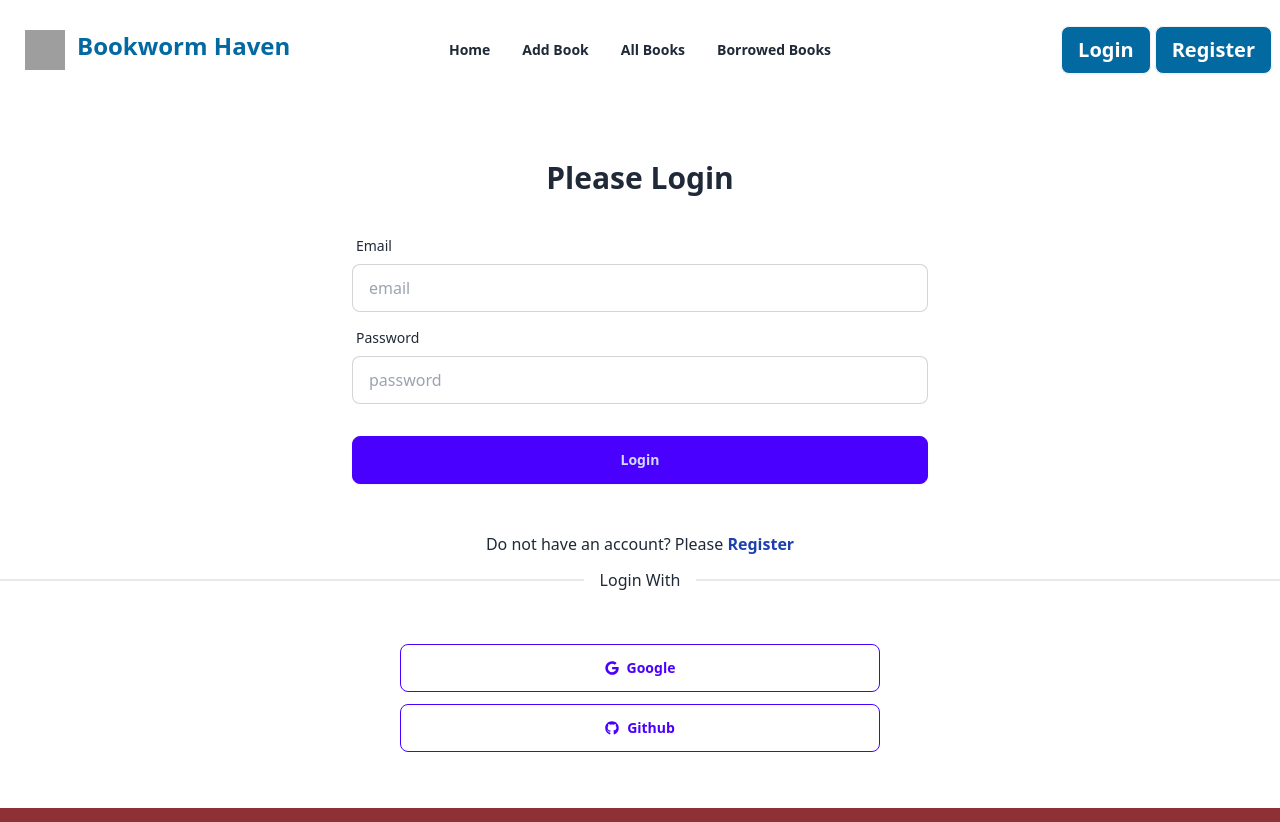
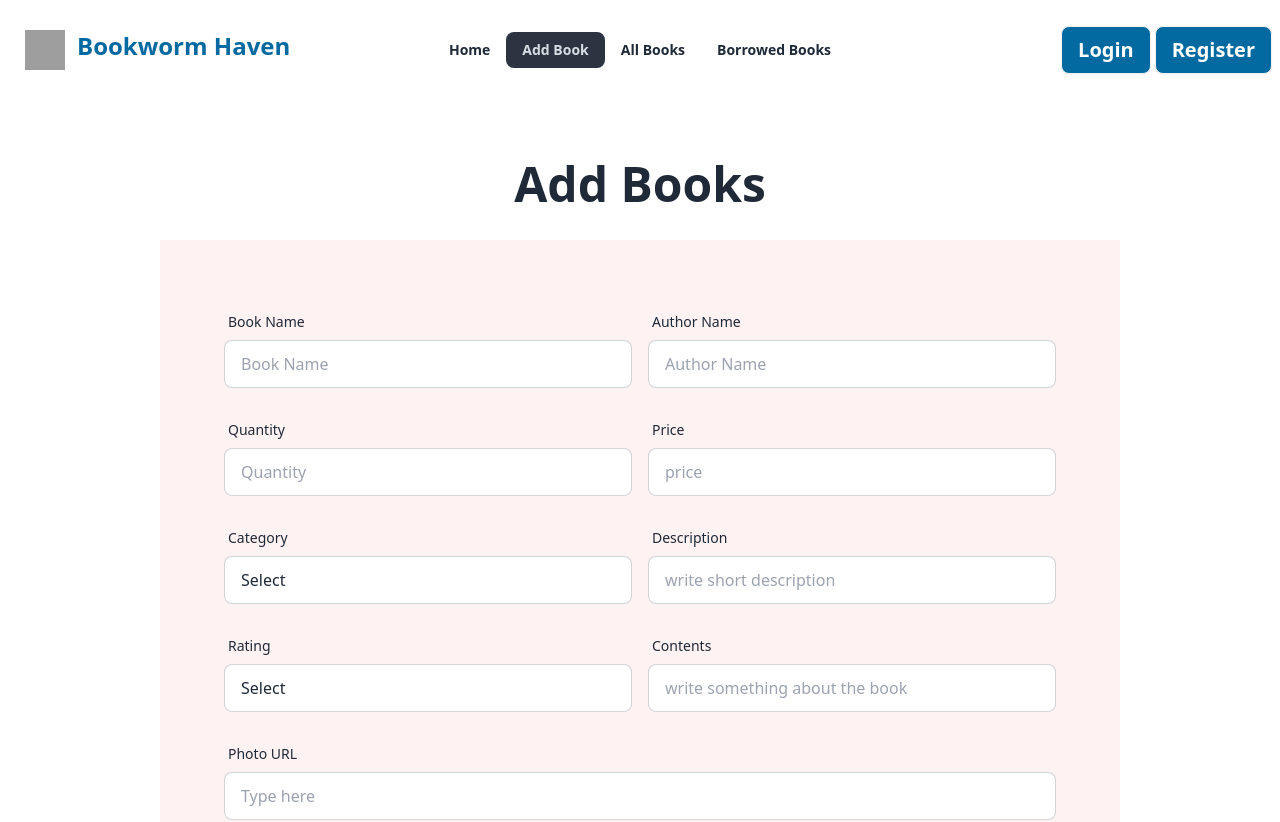
Before and after one commit to rabayasultana/11-library-management-system-client, a React (Vite) app: page /addBook in a window 1280 px wide. Before the commit this address led to /login. Shown: the top 822 px of the page. Built offline with nearby package versions, Linux system fonts and the light colour scheme; no server answers; grey boxes are pictures that could not be loaded; a web font is replaced by a local one.

Commit message:
Add book section done

```diff
--- a/package.json
+++ b/package.json
@@ -23,6 +23,7 @@
     "react-tabs": "^6.0.2",
     "react-toastify": "^10.0.5",
     "sort-by": "^1.2.0",
+    "sweetalert2": "^11.11.1",
     "swiper": "^11.1.2",
     "toastify": "^2.0.1"
   },
--- a/src/Routes/Routes.jsx
+++ b/src/Routes/Routes.jsx
@@ -7,7 +7,7 @@ import NotFound from "../pages/NotFound";
 import PrivateRoute from "./PrivateRoute";
 import Books from "../pages/Books";
 import BookDetails from "../pages/BookDetails";
-
+import AddBook from "../pages/AddBook";
 const router = createBrowserRouter([
     {
       path: "/",
@@ -30,7 +30,7 @@ const router = createBrowserRouter([
         },
         {
             path: "/addBook",
-            element: <PrivateRoute> </PrivateRoute>
+            element: <AddBook></AddBook>
         },
         {
             path: "/allBooks",
--- /dev/null
+++ b/src/pages/AddBook.jsx
@@ -0,0 +1,222 @@
+import { useContext } from "react";
+import Swal from "sweetalert2";
+import { AuthContext } from "../components/AuthProvider";
+
+const AddBook = () => {
+  const { user } = useContext(AuthContext) || {};
+
+  // handle submit
+  const handleAddBooks = (event) => {
+    event.preventDefault();
+
+    const form = event.target;
+
+    const email = user.email;
+    const bookName = form.bookName.value;
+    const authorName = form.authorName.value;
+    const price = parseFloat(form.price.value);
+    const category = form.category.value;
+    const description = form.description.value;
+    const quantity = parseFloat(form.quantity.value);
+    const contents = form.contents.value;
+    const rating = parseFloat(form.rating.value);
+    const photo = form.photo.value;
+
+    const newBook = {
+      email,
+      bookName,
+      authorName,
+      price,
+      category,
+      description,
+      quantity,
+      contents,
+      rating,
+      photo,
+    };
+    console.table(newBook);
+
+
+    // send data to the server
+    fetch("http://localhost:5000/books", {
+      method: "POST",
+      headers: {
+        "content-type": "application/json",
+      },
+      body: JSON.stringify(newBook),
+    })
+      .then((res) => res.json())
+      .then((data) => {
+        console.log(data);
+        if (data.insertedId) {
+          Swal.fire({
+            title: "Success!",
+            text: "Craft Item Added Successfully",
+            icon: "success",
+            confirmButtonText: "Ok",
+          });
+        }
+      });
+  };
+  return (
+    <div>
+      <h2 className="text-5xl text-center font-bold mb-8">Add Books</h2>
+      <div className="bg-red-50 p-16 mb-10 w-3/4 mx-auto">
+        <form onSubmit={handleAddBooks} className="space-y-2">
+          {/* Form email and name row */}
+          <div className="md:flex md:gap-4">
+            <label className="form-control md:w-1/2">
+              <div className="label">
+                <span className="label-text">Book Name</span>
+              </div>
+              <input
+                type="text"
+                name="bookName"
+                placeholder="Book Name"
+                className="input input-bordered w-full"
+              />
+              <div className="label"></div>
+            </label>
+
+            <label className="form-control md:w-1/2">
+              <div className="label">
+                <span className="label-text">Author Name</span>
+              </div>
+              <input
+                type="text"
+                name="authorName"
+                placeholder="Author Name"
+                className="input input-bordered w-full"
+              />
+              <div className="label"></div>
+            </label>
+          </div>
+          {/* Form Quantity and price row */}
+          <div className="md:flex md:gap-4">
+            <label className="form-control md:w-1/2">
+              <div className="label">
+                <span className="label-text">Quantity</span>
+              </div>
+              <input
+                type="text"
+                name="quantity"
+                placeholder="Quantity"
+                className="input input-bordered w-full"
+              />
+              <div className="label"></div>
+            </label>
+
+            <label className="form-control md:w-1/2">
+              <div className="label">
+                <span className="label-text">Price</span>
+              </div>
+              <input
+                type="text"
+                name="price"
+                placeholder="price"
+                className="input input-bordered w-full"
+              />
+              <div className="label"></div>
+            </label>
+          </div>
+
+          {/* category and description*/}
+          <div className="md:flex md:gap-4">
+            <label className="form-control md:w-1/2">
+              <div className="label">
+                <span className="label-text">Category</span>
+              </div>
+              <select
+                className="input input-bordered w-full"
+                id=""
+                name="category"
+                placeholder="Select a category"
+              >
+                <option value="">Select</option>
+                <option value="Computers and Tech">Computers and Tech</option>
+                <option value="Sci-Fi and Fantasy">Sci-Fi and Fantasy</option>
+                <option value="Travel and Adventure">
+                  Travel and Adventure
+                </option>
+                <option value="Horror and Mystery">Horror and Mystery</option>
+              </select>
+              <div className="label"></div>
+            </label>
+
+            <label className="form-control md:w-1/2">
+              <div className="label">
+                <span className="label-text">Description</span>
+              </div>
+              <input
+                type="text"
+                name="description"
+                placeholder="write short description"
+                className="input input-bordered w-full"
+              />
+              <div className="label"></div>
+            </label>
+          </div>
+          {/* Rating and contents/text */}
+
+          <div className="md:flex md:gap-4">
+            <label className="form-control md:w-1/2">
+              <div className="label">
+                <span className="label-text">Rating</span>
+              </div>
+              <select
+                className="input input-bordered w-full"
+                id=""
+                name="rating"
+                placeholder="Give a rating"
+              >
+                <option value="">Select</option>
+                <option value="1">1</option>
+                <option value="2">2</option>
+                <option value="3">3</option>
+                <option value="4">4</option>
+                <option value="5">5</option>
+              </select>
+              <div className="label"></div>
+            </label>
+
+            <label className="form-control md:w-1/2">
+              <div className="label">
+                <span className="label-text">Contents</span>
+              </div>
+              <input
+                type="text"
+                name="contents"
+                placeholder="write something about the book"
+                className="input input-bordered w-full"
+              />
+              <div className="label"></div>
+            </label>
+          </div>
+
+          {/* Photo row */}
+          <label className="form-control ">
+            <div className="label">
+              <span className="label-text">Photo URL</span>
+            </div>
+            <input
+              type="text"
+              name="photo"
+              placeholder="Type here"
+              className="input input-bordered w-full"
+            />
+            <div className="label"></div>
+          </label>
+          <div className="w-1/2 mx-auto">
+            <input
+              type="submit"
+              value="Add Book"
+              className="btn w-full bg-green text-white"
+            />
+          </div>
+        </form>
+      </div>
+    </div>
+  );
+};
+
+export default AddBook;
--- a/src/pages/BookDetails.jsx
+++ b/src/pages/BookDetails.jsx
@@ -1,72 +1,130 @@
-import { Link, useLoaderData } from "react-router-dom";
+import { useContext, useState } from "react";
+import { Link, useLoaderData, useNavigate } from "react-router-dom";
+import { AuthContext } from "../components/AuthProvider";
+import axios from "axios";
 
 const BookDetails = () => {
 
-  const openModal1 = () => {
-    document.getElementById('my_modal_1').showModal();
-  }
+    const {user} = useContext(AuthContext);
 
     const book = useLoaderData();
-    const { name, category, author, rating, image, description, quantity, contents, price } = book || {}
     console.log(book)
+
+    // modal
+    const openModal1 = () => {
+        document.getElementById('my_modal_1').showModal();
+      }
+
+// Form
+// const handleFormSubmit = (e) => {
+//     e.preventDefault();
+//     const form = new FormData(e.currentTarget);
+
+//       const date = form.get('date');
+//       const quantity1 = quantity;
+//     console.log(quantity1)
+// }
+
+
+// For confirming borrow and reducing quantity
+const [quantity, setQuantity] = useState(book.quantity || 0); // Initialize with book quantity or 0
+// const navigate = useNavigate();
+
+// const handleBorrow = () => {
+//   if (quantity > 0) {
+//     setQuantity(quantity - 1); // Reduce quantity if available
+//     // Add logic to update borrowed books in your database (not shown here)
+//     alert("Borrowed successfully! You can now check out the book."); // Or show success message
+
+//     // Potentially navigate to a borrowed books page or display confirmation
+//     // navigate('/borrowed-books');
+//   } else {
+//     alert("Sorry, this book is currently unavailable.");
+//   }
+// };
+
+
+
+const handleBorrow = async () => {
+    if (quantity > 0) {
+      try {
+        const response = await axios((`http://localhost:5000/books/${books._id}`), { quantity: quantity - 1 }); // Update quantity in database
+
+        if (response.data.success) {
+          setQuantity(quantity - 1); // Update local state
+          alert("Borrowed successfully! You can now check out the book."); // Or show success message
+
+          // Potentially navigate to a borrowed books page or display confirmation
+          // navigate('/borrowed-books');
+        } else {
+          alert("An error occurred. Please try again later.");
+        }
+      } catch (error) {
+        console.error("Error updating book quantity:", error);
+        alert("An error occurred. Please try again later.");
+      }
+    } else {
+      alert("Sorry, this book is currently unavailable.");
+    }
+  };
+
+
     return (
         <div>
             <div className="max-w-2xl mx-auto overflow-hidden bg-white rounded-lg shadow-md dark:bg-gray-800 md:flex items-center">
-    <img className="w-[350px] h-[400px] mx-auto p-2" src={image} alt="Article"/>
+    <img className="w-[350px] h-[400px] mx-auto p-2" src={book.image} alt="Article"/>
 
     <div className="p-6 ">
         <div>
-            <span className="text-xs font-medium text-blue-600 uppercase dark:text-blue-400">{category}</span>
-            <a href="#" className="block mt-2 text-xl font-semibold text-gray-800 transition-colors duration-300 transform dark:text-white hover:text-gray-600 hover:underline" tabIndex="0" role="link">{name}</a>
-            <p className="my-2 font-semibold text-gray-700 dark:text-gray-200" tabIndex="0" role="link">Author: {author}</p>
-            <p className="mt-2 text-gray-600 dark:text-gray-400">{description}</p>
-            <p className="mt-2 text-gray-600 dark:text-gray-400">Price: ${price}</p>
-            <p className="mt-2 text-gray-600 dark:text-gray-400">Contents: {contents}</p>
+            <span className="text-xs font-medium text-blue-600 uppercase dark:text-blue-400">{book.category}</span>
+            <a href="#" className="block mt-2 text-xl font-semibold text-gray-800 transition-colors duration-300 transform dark:text-white hover:text-gray-600 hover:underline" tabIndex="0" role="link">{book.name}</a>
+            <p className="my-2 font-semibold text-gray-700 dark:text-gray-200" tabIndex="0" role="link">Author: {book.author}</p>
+            <p className="mt-2 text-gray-600 dark:text-gray-400">{book.description}</p>
+            <p className="mt-2 text-gray-600 dark:text-gray-400">Price: ${book.price}</p>
+            <p className="mt-2 text-gray-600 dark:text-gray-400">Contents: {book.contents}</p>
         </div>
 
         <div className="my-4">
             <div className="flex items-center my-4 gap-8">
-                <p className="text-gray-600 dark:text-gray-400">Quantity: {quantity}</p>
-                <p className=" text-gray-600 dark:text-gray-300">Ratings: {rating}</p>
+                <p className="text-gray-600 dark:text-gray-400">Quantity: {book.quantity}</p>
+                <p className=" text-gray-600 dark:text-gray-300">Ratings: {book.rating}</p>
             </div>
-            <Link  className='w-full px-5 py-4 mt-4 text-sm font-medium text-white capitalize transition-colors duration-300 transform bg-green rounded-md lg:w-auto hover:bg-pink-400 focus:outline-none focus:bg-gray-500'>
-          Borrow
-          </Link>
 
-{/* hgytdtrdr */}
-
-
+{/* Borrow button for modal */}
 <div>
   {/* Open the modal using JavaScript function */}
-  <button className="btn" onClick={openModal1}>Open Modal</button>
+  <button className="btn bg-green text-white capitalize w-full px-5 py-4 mt-4 transition-colors duration-300 transform rounded-md hover:bg-gray-500 focus:outline-none focus:bg-gray-500" onClick={openModal1}>Borrow</button>
 
   <dialog id="my_modal_1" className="modal">
     <div className="modal-box">
     <div className="hero bg-base-200">
   <div className="hero-content">
     <div className="card shrink-0 w-full max-w-sm shadow-2xl bg-base-100">
-      <form className="card-body">
+      <form method="dialog" className="card-body">
         <div className="form-control">
           <label className="label">
             <span className="label-text">Email</span>
           </label>
-          <input type="email" placeholder="email" className="input input-bordered" />
+          <input type="email" placeholder="email" defaultValue={user.email} disabled className="input input-bordered" />
         </div>
         <div className="form-control">
           <label className="label">
             <span className="label-text">Name</span>
           </label>
-          <input type="text" placeholder="name" className="input input-bordered" />
+          <input type="text" placeholder="name" defaultValue={user.displayName} disabled className="input input-bordered" />
         </div>
         {/* return date */}
         <div className="form-control">
           <label className="label">
             <span className="label-text">Return date</span>
           </label>
-          <input type="date" placeholder="date" className="input input-bordered" />
+          <input type="date" name="date" placeholder="date" className="input input-bordered" />
         </div>
         <div className="form-control mt-6">
-          <button className="btn" onClick="document.getElementById('my_modal_1').close()">Submit and Close</button>
+          <button className="btn bg-green text-white capitalize w-full px-5 py-4 mt-4 transition-colors duration-300 transform rounded-md hover:bg-gray-500 focus:outline-none focus:bg-gray-500" onClick={handleBorrow}
+              disabled={quantity === 0}>Confirm</button>
+
+          <button onClick="document.getElementById('my_modal_1').close()" className="btn btn-sm btn-circle btn-ghost absolute right-2 top-2">✕</button>
         </div>
       </form>
     </div>
--- a/src/pages/Register.jsx
+++ b/src/pages/Register.jsx
@@ -7,8 +7,6 @@ import { ToastContainer, toast } from 'react-toastify';
 
 import 'react-toastify/dist/ReactToastify.css';
 import auth from "../firebase/firebase.config";
-import Navbar from "../shared/Navbar";
-import Footer from "../shared/Footer";
 import { AuthContext } from "../components/AuthProvider";
 
 const Register = () => {
```
Also changed, not shown: 1 other file (tests, documents, lock files or other folders).
